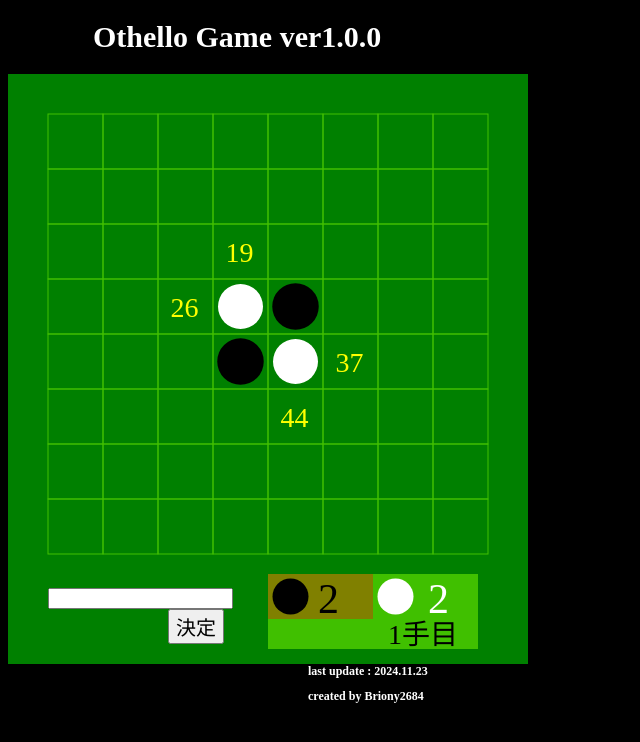
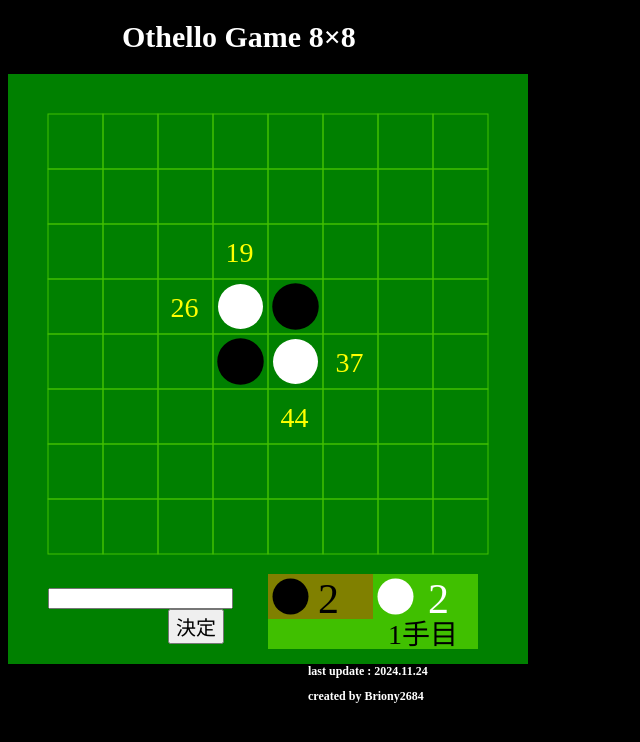
Before and after one commit to briony2684/2d-othello, a plain HTML site: page index.html in a window 1280 px wide. Shown: the top 742 px of the page, without its empty margins (0-640 px from the left). Drawn offline with Linux system fonts and the light colour scheme.

Commit message:
Update index.html

```diff
--- a/index.html
+++ b/index.html
@@ -3,14 +3,14 @@
 <head>
 	<meta charset="utf-8">
 	<meta name="viewport" content="width=device-width">
-	<title>オセロ ver1.0.0</title>
+	<title>オセロ 8×8</title>
 	<style>
 		body{
 			background-color:black;
 		}
 		h1{
 			position:relative;
-			left:85px;
+			left:114px;
 			font-size:30px;
 			color:white;
 		}
@@ -40,7 +40,7 @@
 <body>
 
 <body>
-	<h1>Othello Game ver1.0.0</h1>
+	<h1>Othello Game 8×8</h1>
 	<canvas id="canvas" width="520" height="590">
 		canvas要素をサポートしていません。他のブラウザでお試しください。
 	</canvas>
@@ -50,7 +50,7 @@
 	<button type="button" id="button">
 		決定
 	</button>
-	<h2>last update : 2024.11.23</h2>
+	<h2>last update : 2024.11.24</h2>
 	<h2>created by Briony2684</h2>
 	<script type="text/javascript">
 		let status = [[0,0,0,0,0,0,0,0],[0,0,0,0,0,0,0,0],[0,0,0,0,0,0,0,0],[0,0,0,2,1,0,0,0],[0,0,0,1,2,0,0,0],[0,0,0,0,0,0,0,0],[0,0,0,0,0,0,0,0],[0,0,0,0,0,0,0,0]];
```
